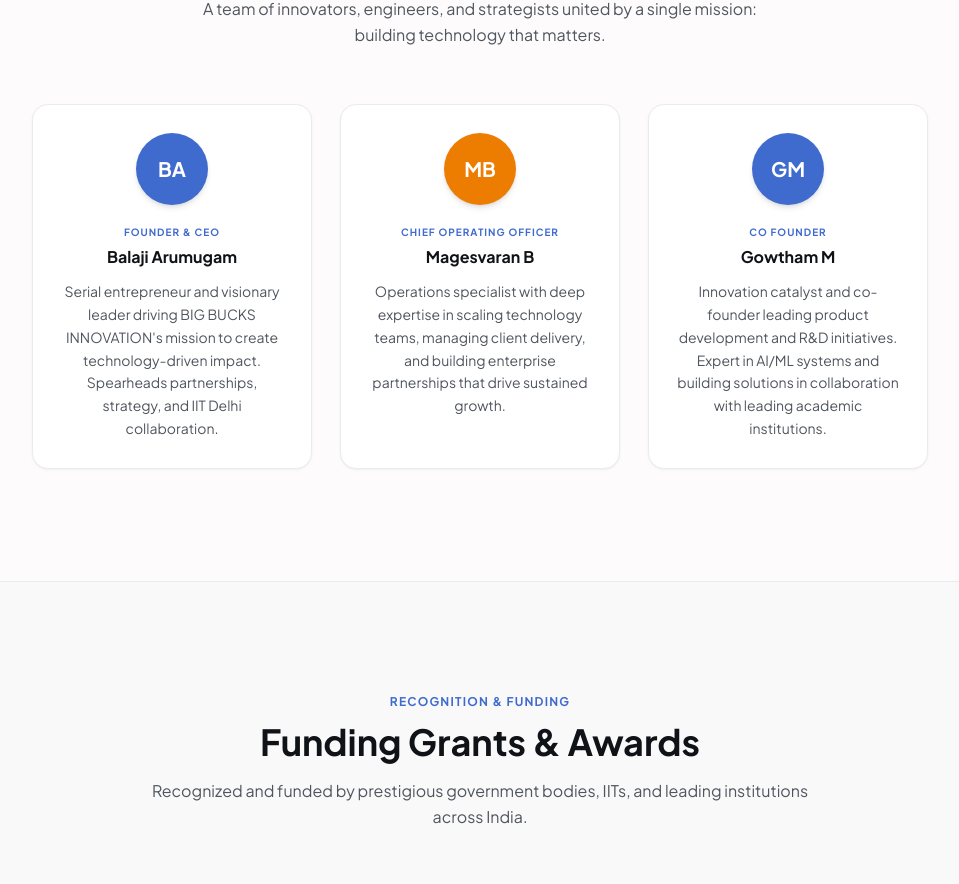
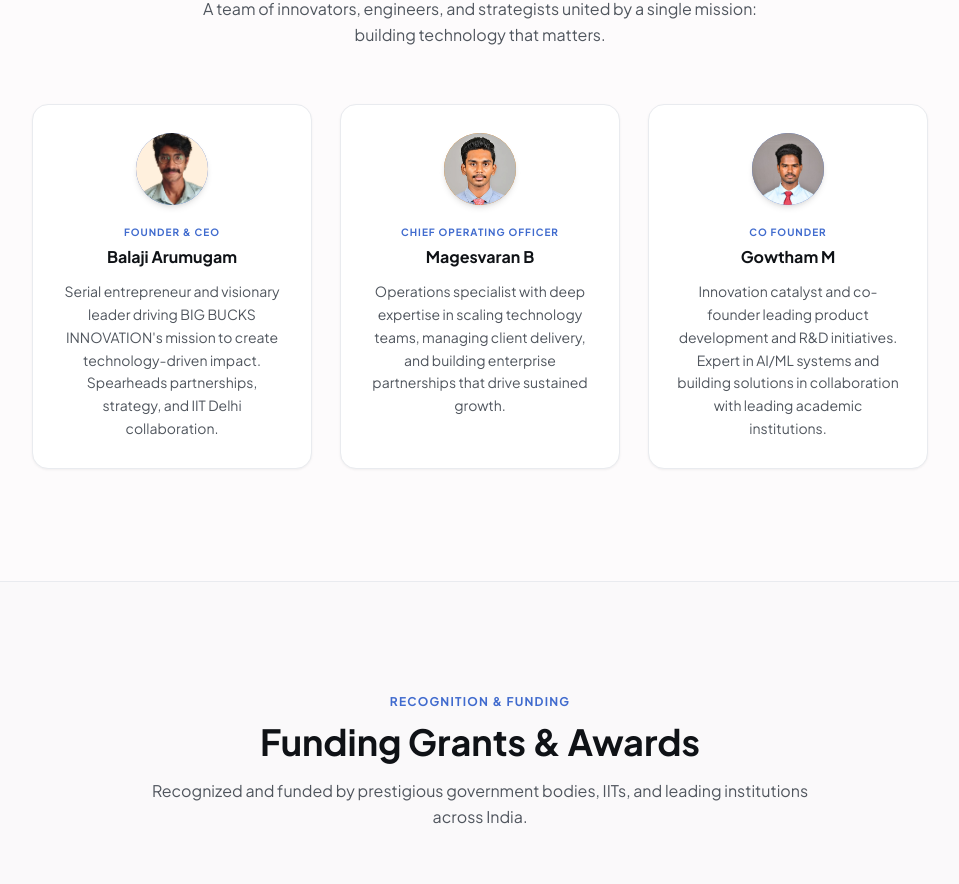
Before and after one commit to Roshan282005/big-bucks-innovation, a React (Vite) app in the folder src/client/: page / in a window 1280 px wide. Shown: the part 3995-4879 px from the top of the page, without its empty margins (160-1119 px from the left). Built offline with nearby package versions, Linux system fonts and the light colour scheme; no server answers.

Commit message:
feat: add team member components and project structure configuration

```diff
--- a/package.json
+++ b/package.json
@@ -3,7 +3,7 @@
     "private": true,
     "type": "module",
     "engines": {
-        "node": "20.x"
+        "node": "24.x"
     },
     "scripts": {
         "build": "pnpm -r build",
--- a/src/client/package.json
+++ b/src/client/package.json
@@ -4,7 +4,7 @@
   "version": "0.0.0",
   "type": "module",
   "engines": {
-    "node": "20.x"
+    "node": "24.x"
   },
   "scripts": {
     "dev": "vite",
--- a/src/client/src/components/about/TeamSection.tsx
+++ b/src/client/src/components/about/TeamSection.tsx
@@ -150,23 +150,25 @@ export function TeamSection() {
                   className={`absolute -top-10 left-1/2 -translate-x-1/2 w-32 h-32 rounded-full blur-3xl opacity-8 group-hover:opacity-15 transition-smooth ${a.glow}`}
                 />
 
-                <Avatar className="relative mx-auto w-full aspect-[820/1456] max-w-[200px] mb-6 rounded-xl border border-border/50 overflow-hidden shadow-sm group-hover:shadow-md transition-all duration-300">
+                <div className="relative mx-auto w-full aspect-[820/1456] max-w-[200px] mb-6 rounded-xl border border-border/50 overflow-hidden shadow-sm group-hover:shadow-md transition-all duration-300 bg-muted">
                   {member.image ? (
-                    <AvatarImage
+                    <img
                       src={member.image}
                       alt={`${member.name}, ${member.role}`}
-                      className="object-cover object-top transition-transform duration-500 group-hover:scale-105"
+                      className="absolute inset-0 w-full h-full object-cover object-top transition-transform duration-500 group-hover:scale-105"
+                      onError={(e) => {
+                        e.currentTarget.style.display = "none";
+                        e.currentTarget.nextElementSibling?.classList.remove("hidden");
+                      }}
                     />
                   ) : null}
-                  <AvatarFallback
-                    className="text-2xl font-display font-bold rounded-none bg-primary text-primary-foreground"
-                  >
+                  <div className="hidden absolute inset-0 flex items-center justify-center text-2xl font-display font-bold bg-primary text-primary-foreground">
                     {member.initials}
-                  </AvatarFallback>
+                  </div>
                   <div className="absolute bottom-2 right-2 w-6 h-6 rounded-lg bg-white shadow-sm border border-border/50 flex items-center justify-center z-10">
                     <div className={`w-2.5 h-2.5 rounded-sm ${a.glow}`} />
                   </div>
-                </Avatar>
+                </div>
 
                 <h3 className="font-display font-bold text-foreground text-sm mb-0.5 leading-snug">
                   {member.name}
--- a/src/client/src/components/home/TeamPreview.tsx
+++ b/src/client/src/components/home/TeamPreview.tsx
@@ -8,6 +8,7 @@ const team = [
     description:
       "Serial entrepreneur and visionary leader driving BIG BUCKS INNOVATION's mission to create technology-driven impact. Spearheads partnerships, strategy, and IIT Delhi collaboration.",
     accent: "bg-primary",
+    image: "/assets/foun.jpg",
   },
   {
     role: "Chief Operating Officer",
@@ -16,6 +17,7 @@ const team = [
     description:
       "Operations specialist with deep expertise in scaling technology teams, managing client delivery, and building enterprise partnerships that drive sustained growth.",
     accent: "bg-accent",
+    image: "/assets/coo.jpg",
   },
   {
     role: "Co Founder",
@@ -24,6 +26,7 @@ const team = [
     description:
       "Innovation catalyst and co-founder leading product development and R&D initiatives. Expert in AI/ML systems and building solutions in collaboration with leading academic institutions.",
     accent: "bg-primary",
+    image: "/assets/cofoun.jpg",
   },
 ];
 
@@ -64,10 +67,18 @@ export function TeamPreview() {
               {/* Avatar circle */}
               <div className="flex justify-center mb-5">
                 <div
-                  className={`w-18 h-18 rounded-full ${member.accent} flex items-center justify-center text-white font-display font-bold text-xl group-hover:scale-105 transition-smooth shadow-md`}
+                  className={`w-18 h-18 rounded-full ${member.accent} flex items-center justify-center text-white font-display font-bold text-xl group-hover:scale-105 transition-smooth shadow-md overflow-hidden relative`}
                   style={{ width: "4.5rem", height: "4.5rem" }}
                 >
-                  {member.initials}
+                  {member.image ? (
+                    <img
+                      src={member.image}
+                      alt={member.name}
+                      className="absolute inset-0 w-full h-full object-cover object-top"
+                    />
+                  ) : (
+                    member.initials
+                  )}
                 </div>
               </div>
               <span className="text-[10px] font-bold uppercase tracking-widest text-primary mb-1.5 block">
--- a/src/client/src/components/layout/Sidebar.tsx
+++ b/src/client/src/components/layout/Sidebar.tsx
@@ -42,21 +42,21 @@ export function Sidebar({ mobileOpen = false, onClose }: SidebarProps) {
   const displaySub = userEmail || "Authenticated User";
 
   const SidebarContent = () => (
-    <div className="flex flex-col h-full bg-white">
+    <div className="flex flex-col h-full bg-card">
       {/* Logo */}
-      <div className="flex items-center justify-between h-16 px-5 border-b border-[#E5E7EB]">
+      <div className="flex items-center justify-between h-16 px-5 border-b border-border">
         <Link
           to="/dashboard"
           className="flex items-center gap-2.5 group"
           onClick={onClose}
         >
           <img
-            src="/assets/logo.png"
+            src="/assets/logo.jpg"
             alt="Big Bucks Innovation"
             className="h-9 w-auto object-contain group-hover:scale-105 transition-transform duration-200"
           />
           <div>
-            <p className="font-display font-bold text-[#111827] text-xs leading-tight">
+            <p className="font-display font-bold text-foreground text-xs leading-tight">
               BIG BUCKS
             </p>
             <p className="font-display font-semibold text-primary text-xs leading-tight">
@@ -111,8 +111,8 @@ export function Sidebar({ mobileOpen = false, onClose }: SidebarProps) {
       </nav>
 
       {/* User section */}
-      <div className="p-3 border-t border-[#E5E7EB]">
-        <div className="flex items-center gap-2.5 px-3 py-2.5 rounded-xl bg-[#F9FAFB] mb-1">
+      <div className="p-3 border-t border-border">
+        <div className="flex items-center gap-2.5 px-3 py-2.5 rounded-xl bg-muted/50 mb-1">
           <div className="w-7 h-7 rounded-lg bg-primary flex items-center justify-center text-white font-display font-bold text-xs flex-shrink-0">
             A
           </div>
@@ -139,7 +139,7 @@ export function Sidebar({ mobileOpen = false, onClose }: SidebarProps) {
   return (
     <>
       {/* Desktop sidebar */}
-      <aside className="hidden lg:flex flex-col w-60 bg-white border-r border-[#E5E7EB] fixed inset-y-0 left-0 z-30 shadow-[1px_0_0_rgba(0,0,0,0.04)]">
+      <aside className="hidden lg:flex flex-col w-60 bg-card border-r border-border fixed inset-y-0 left-0 z-30 shadow-subtle">
         <SidebarContent />
       </aside>
 
@@ -159,7 +159,7 @@ export function Sidebar({ mobileOpen = false, onClose }: SidebarProps) {
             animate={{ x: 0 }}
             exit={{ x: -260 }}
             transition={{ duration: 0.25, ease: [0.4, 0, 0.2, 1] }}
-            className="lg:hidden fixed inset-y-0 left-0 w-60 bg-white border-r border-[#E5E7EB] z-40 flex flex-col"
+            className="lg:hidden fixed inset-y-0 left-0 w-60 bg-card border-r border-border z-40 flex flex-col"
           >
             <SidebarContent />
           </motion.aside>
```
Also changed, not shown: 2 other files (tests, documents, lock files or other folders).
